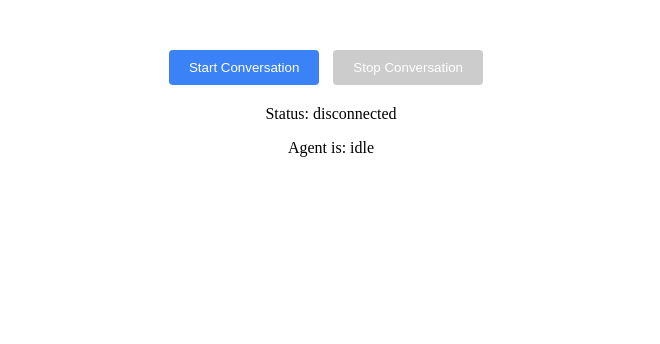
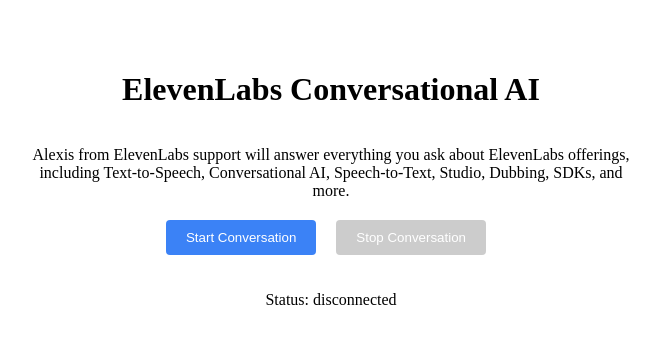
Before and after one commit to alexyeoh/voiceAI, a website built with Vite: page index.html in a window 1280 px wide. Shown: the whole page, without its empty margins (309-969 px from the left). Built offline with nearby package versions, Linux system fonts and the light colour scheme; no server answers.

Commit message:
fix text

```diff
--- a/index.html
+++ b/index.html
@@ -21,19 +21,32 @@
     .btn-stop {
       background-color: #ef4444;
     }
+    .center{
+      text-align: center;
+      max-width: 600px;
+    }
   </style>
 </head>
 <body>
-  <div style="text-align:center; margin-top: 50px;">
-    <div>
+  <div style="display: flex; flex-direction: column; align-items: center; justify-content: center; text-align: center; margin-top: 50px;">
+    <h1 class="text-4xl font-bold mb-8">
+      ElevenLabs Conversational AI
+    </h1>
+
+    <p style="max-width: 600px; margin-bottom: 20px;">
+      Alexis from ElevenLabs support will answer everything you ask about ElevenLabs offerings, including Text-to-Speech, Conversational AI, Speech-to-Text, Studio, Dubbing, SDKs, and more.
+    </p>
+
+    <div style="display: flex; gap: 10px; justify-content: center; margin-bottom: 20px;">
       <button id="startBtn" class="btn btn-start">Start Conversation</button>
       <button id="stopBtn" class="btn btn-stop" disabled>Stop Conversation</button>
     </div>
-    <div style="margin-top: 20px;">
+
+    <div>
       <p id="status">Status: disconnected</p>
-      <p id="agentStatus">Agent is: idle</p>
     </div>
   </div>
+
 
   <script type="module" src="/src/main.ts"></script>
 </body>
```
Also changed, not shown: 2 other files.
